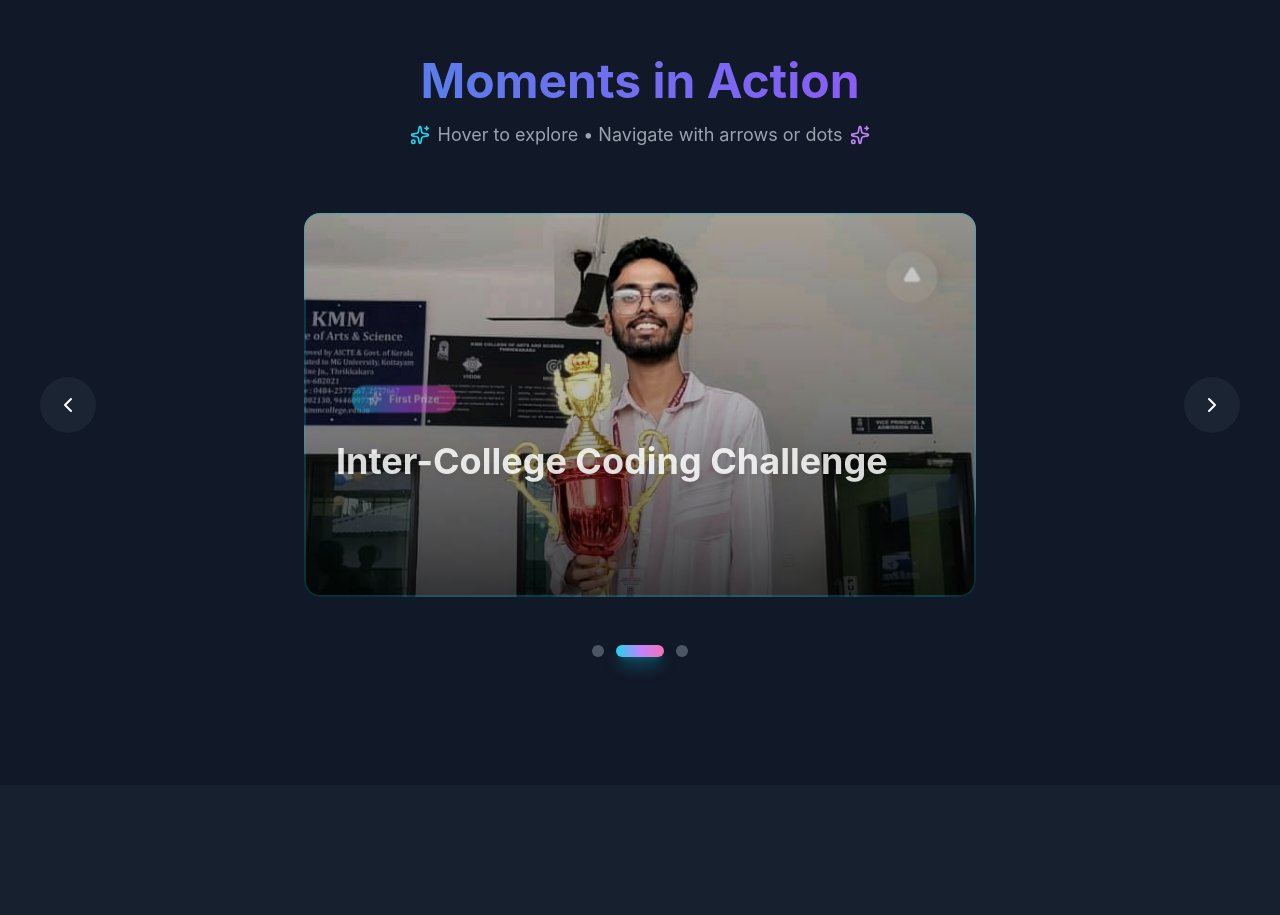
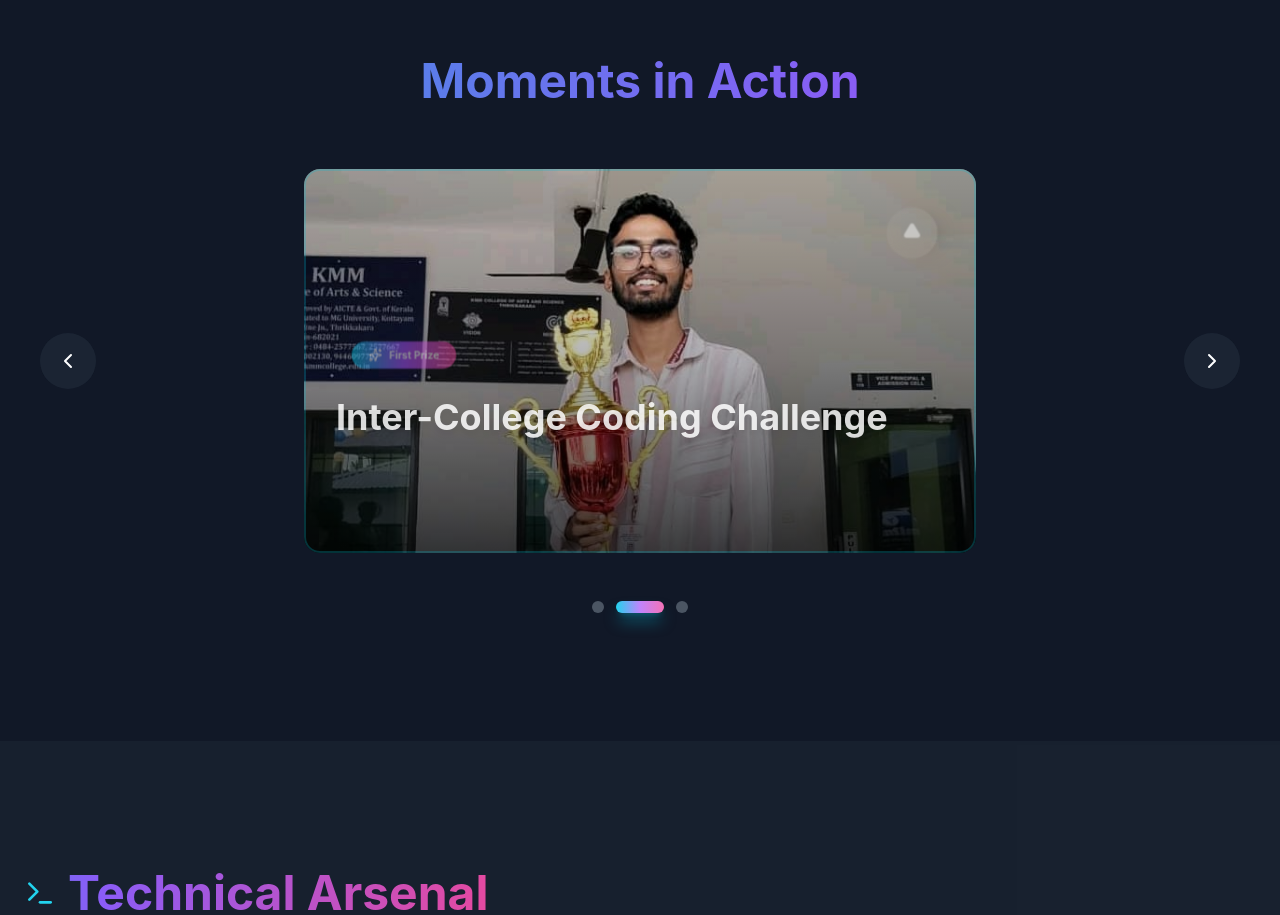
Before and after one commit to shanavasvb/portfolio, a React (Create React App) app in the folder portfolio-app/: page / in a window 1280 px wide. Shown: the part 3320-4235 px from the top of the page. Built offline with nearby package versions, Linux system fonts and the light colour scheme.

Commit message:
changed unwanted texts

```diff
--- a/portfolio-app/src/components/Portfolio.jsx
+++ b/portfolio-app/src/components/Portfolio.jsx
@@ -1450,11 +1450,7 @@ const Portfolio = () => {
         <div className="max-w-7xl mx-auto">
           <div className="text-center mb-16">
             <h2 className="text-5xl font-bold gradient-text mb-4">Moments in Action</h2>
-            <p className="text-gray-400 text-lg flex items-center justify-center gap-2">
-              <Sparkles size={20} className="text-cyan-400" />
-              Hover to explore • Navigate with arrows or dots
-              <Sparkles size={20} className="text-purple-400" />
-            </p>
+
           </div>
 
           <div className="relative h-96">
```
